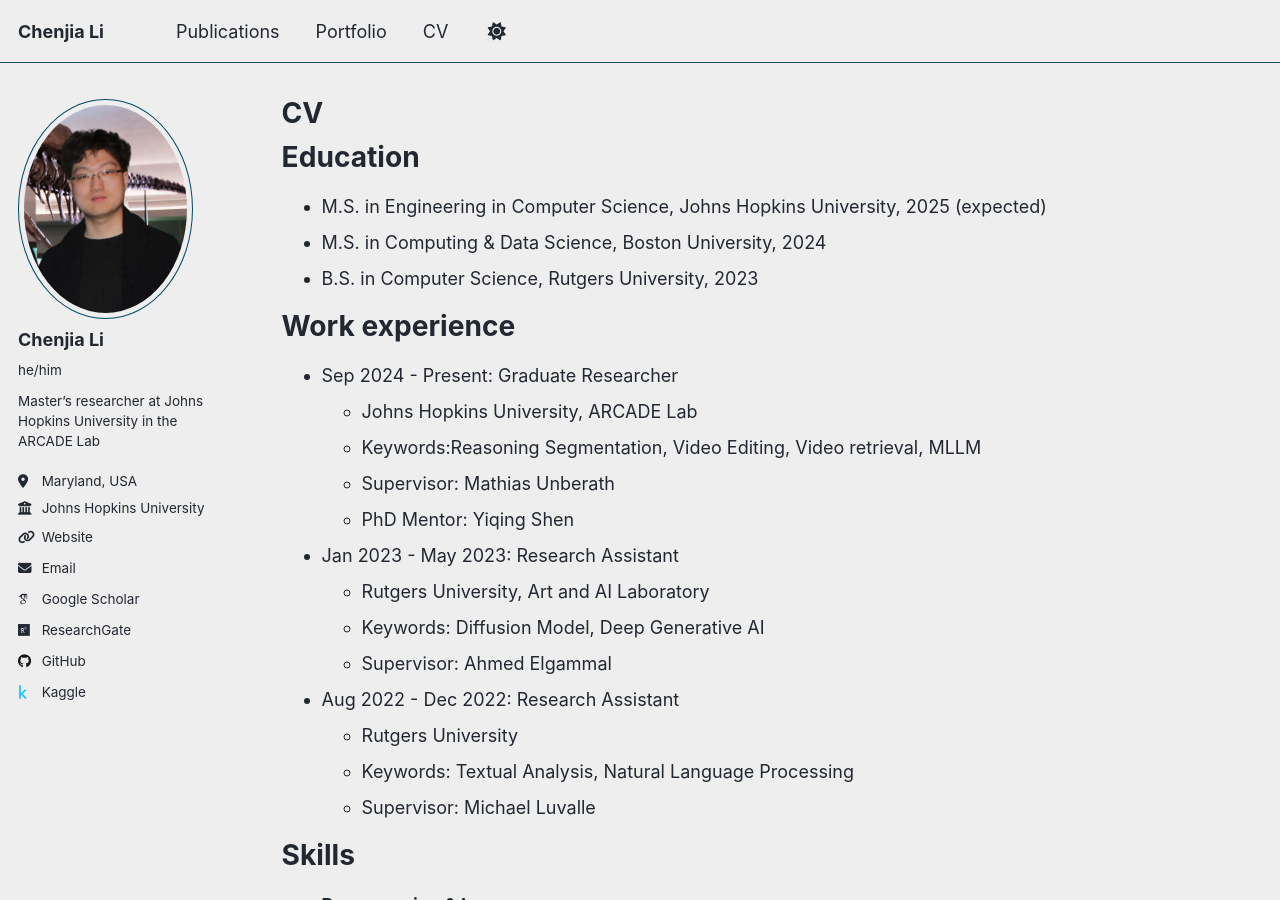
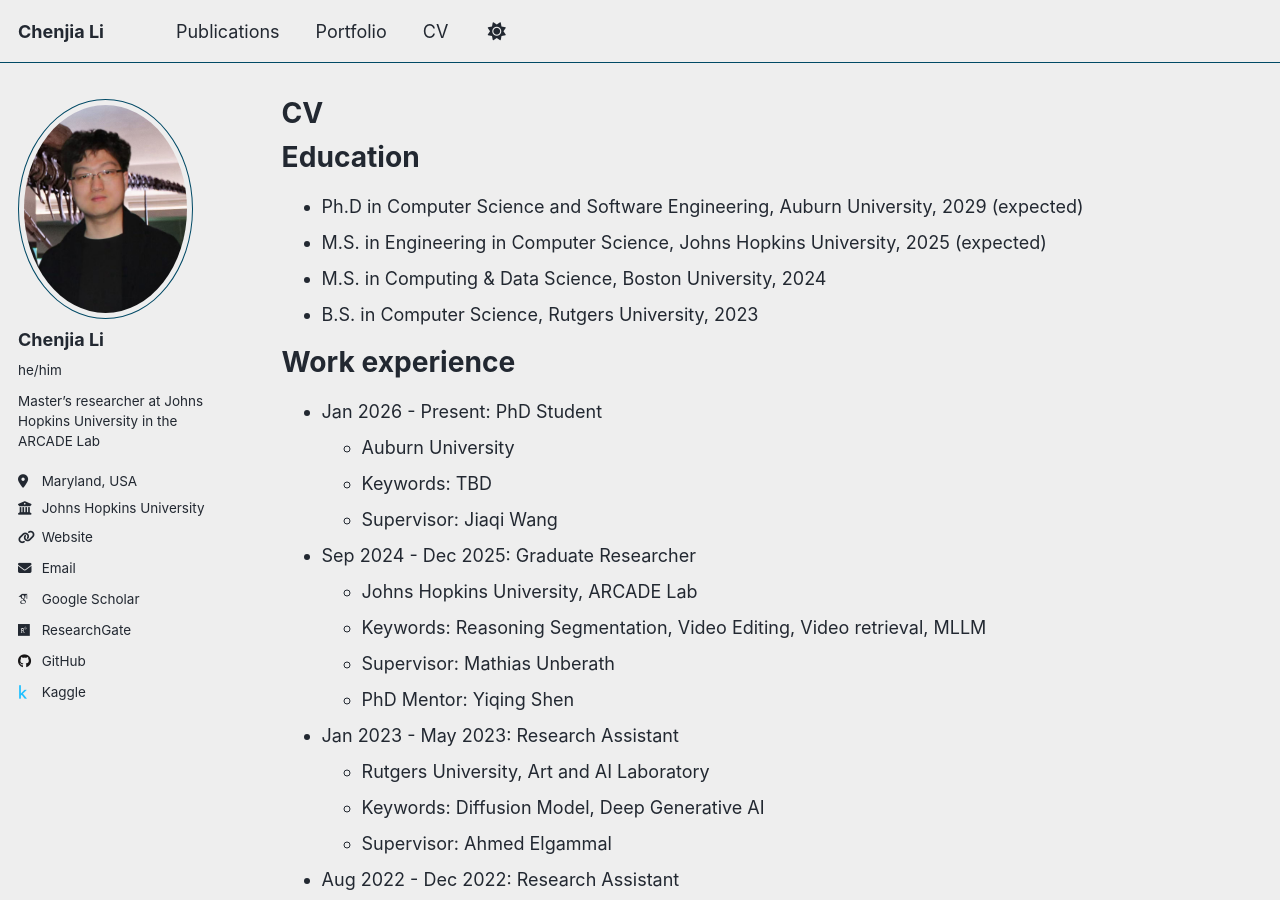
Before and after one commit to ResurrectionV/ResurrectionV.github.io, a Jekyll site: the page built from _pages/cv.md, in a window 1280 px wide and 900 px high. Built offline with Jekyll 4.4.1, drawn with Linux system fonts in a browser that asks for light colours; some web fonts are replaced; a script that is not in the unit is left out.

Commit message:
Revise CV with updated education and work experience
Updated education and work experience sections with new entries and corrected formatting.

```diff
--- a/_pages/cv.md
+++ b/_pages/cv.md
@@ -11,15 +11,21 @@ redirect_from:
 
 Education
 ======
+* Ph.D in Computer Science and Software Engineering, Auburn University, 2029 (expected)
 * M.S. in Engineering in Computer Science, Johns Hopkins University, 2025 (expected)
 * M.S. in Computing & Data Science, Boston University, 2024
 * B.S. in Computer Science, Rutgers University, 2023
 
 Work experience
 ======
-* Sep 2024 - Present: Graduate Researcher
+* Jan 2026 - Present: PhD Student
+  * Auburn University
+  * Keywords: TBD
+  * Supervisor: Jiaqi Wang
+
+* Sep 2024 - Dec 2025: Graduate Researcher
   * Johns Hopkins University, ARCADE Lab
-  * Keywords:Reasoning Segmentation, Video Editing, Video retrieval, MLLM
+  * Keywords: Reasoning Segmentation, Video Editing, Video retrieval, MLLM
   * Supervisor: Mathias Unberath
   * PhD Mentor: Yiqing Shen
 
```
